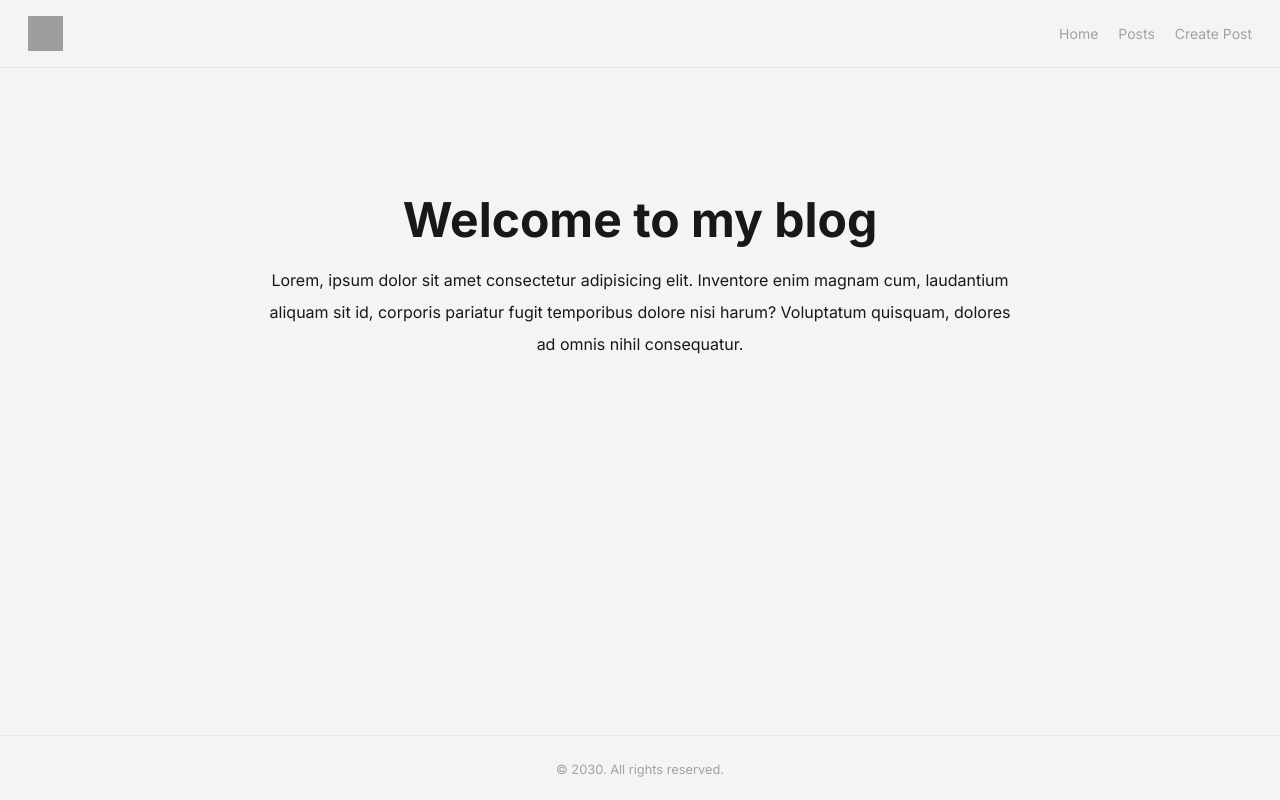
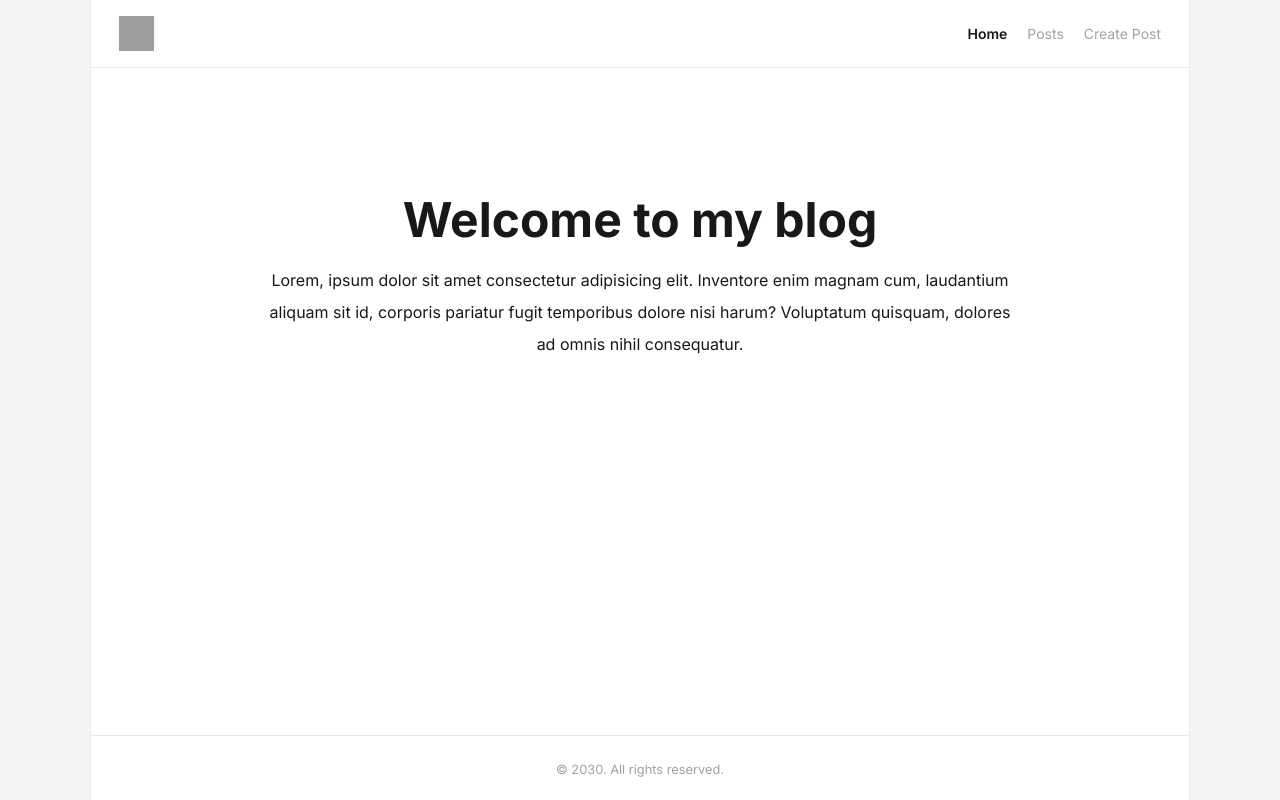
Before and after one commit to xcinek1337/nextjs-prisma-learning, a Next.js app: page / in a window 1280 px wide. Built offline with nearby package versions, Linux system fonts and the light colour scheme; grey boxes are pictures that could not be loaded.

Commit message:
added examples async fetching in component

```diff
--- a/src/app/layout.tsx
+++ b/src/app/layout.tsx
@@ -3,11 +3,13 @@ import { Inter } from 'next/font/google';
 import './globals.css';
 import { Header } from '@/components/Header';
 import { Footer } from '@/components/Footer';
+import { Container } from '@/components/Container';
+
 
 const inter = Inter({ subsets: ['latin'] });
 
 export const metadata: Metadata = {
-	title: 'Create Next App',
+	title: 'Blog | Home',
 	description: 'Generated by create next app',
 };
 
@@ -18,10 +20,12 @@ export default function RootLayout({
 }>) {
 	return (
 		<html lang='en'>
-			<body className={`${inter.className} flex flex-col min-h-screen bg-zinc-100 text-zinc-900`}>
-				<Header />
-				{children}
-				<Footer />
+			<body className={`${inter.className} min-h-screen bg-zinc-100 text-zinc-900`}>
+				<Container>
+					<Header />
+					{children}
+					<Footer />
+				</Container>
 			</body>
 		</html>
 	);
--- a/src/app/posts/page.tsx
+++ b/src/app/posts/page.tsx
@@ -1,7 +1,29 @@
-export default function page() {
+import { Metadata } from 'next';
+import Link from 'next/link';
+
+export const metadata: Metadata = {
+	title: 'Blog | All Posts',
+	description: 'Generated by create next app',
+};
+
+//pobieramy dane w komponencie serwerowym - jest to popularna metoda fetchowania danych na serverze, nie na kliencie
+export default async function Page() {
+	const response = await fetch('https://dummyjson.com/posts?limit=10');
+	const data = await response.json();
+	console.log(data);
 	return (
-		<main className='text-center pt-32 px-5'>
+		<main className='text-center pt-16 px-5'>
 			<h1 className='text-4xl md:text-5xl font-bold mb-5'>All posts</h1>
+
+			<ul>
+				{data.posts.map((post) => {
+					return (
+						<li className='mb-5' key={post.id}>
+							<Link href={`/posts/${post.id}`}>{post.title}</Link>
+						</li>
+					);
+				})}
+			</ul>
 		</main>
 	);
 }
--- /dev/null
+++ b/src/components/Container.tsx
@@ -0,0 +1,7 @@
+export const Container = ({
+	children,
+}: Readonly<{
+	children: React.ReactNode;
+}>) => {
+	return <div className='max-w-[1100px] mx-auto bg-white min-h-screen flex flex-col border-l border-r '>{children}</div>;
+};
--- a/src/components/Header.tsx
+++ b/src/components/Header.tsx
@@ -1,5 +1,7 @@
+'use client';
 import Image from 'next/image';
 import Link from 'next/link';
+import { usePathname } from 'next/navigation';
 
 const navLinks = [
 	{ href: '/', label: 'Home' },
@@ -8,6 +10,8 @@ const navLinks = [
 ];
 
 export const Header = () => {
+	const pathname = usePathname();
+
 	return (
 		<header className='flex justify-between items-center py-4 px-7 border-b'>
 			<Link href={'/'}>
@@ -26,7 +30,7 @@ export const Header = () => {
 						return (
 							<li key={link.href}>
 								<Link
-									className='text-zinc-400'
+									className={`${pathname === link.href ? "text-zinc-900 font-semibold" : ""} text-zinc-400` }
 									href={link.href}
 								>
 									{link.label}
```
